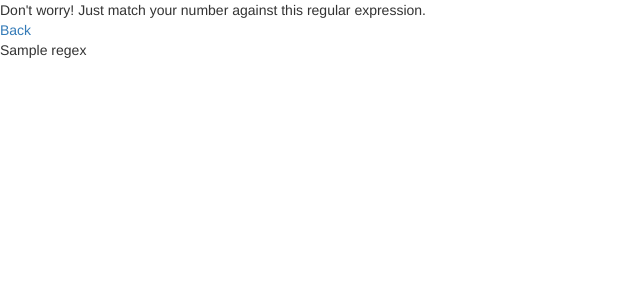
After one commit to alexirpan/divisibility-regex, a Flask app: template templates/regex.html in a window 1280 px wide. The commit adds this page. Shown: the top 300 px of the page, without its empty margins (0-640 px from the left). Run offline with Flask 2, Linux system fonts and the light colour scheme; the template is opened without the code that fills it: most values are stand-ins (such as "Sample title", 1, 10 or a date in 2020); some libraries are stand-ins or nearby versions.

Commit message:
All the data is going around correctly. Styling is awful though.

```diff
--- a/app.py
+++ b/app.py
@@ -14,15 +14,21 @@ def generate_regex():
     form = request.form
     if 'base' not in form or 'divisor' not in form:
         return 'Missing form fields'
-    if form['base'] not in ('b', 'd', 'h'):
+
+    base = form['base']
+    div = form['divisor']
+    if base not in ('binary', 'decimal', 'hexadecimal'):
         return 'Invalid base'
-    if form['divisor'] not in [str(i) for i in range(1,10)]:
+    if div not in [str(i) for i in range(1,10)]:
         return 'Invalid divisor'
 
-    div = int(form['divisor'])
+    div = int(div)
     dfa = divisibility_dfa.build_dfa(div)
     dfa.set_start(div)
-    return divisibility_dfa.dfa_to_regex(dfa, 0)
+    return render_template(
+        'regex.html',
+        regex=divisibility_dfa.dfa_to_regex(dfa, 0),
+    )
 
 
 import os
--- a/templates/index.html
+++ b/templates/index.html
@@ -11,9 +11,9 @@
 <form id="regex" class="form-inline" role="form" method="post" action="/regex">
     Help! I need to know if a
     <select class="form-control" name="base">
-        <option value="b">binary</option>
-        <option value="d">decimal</option>
-        <option value="h">hexadecimal</option>
+        <option value="binary">binary</option>
+        <option value="decimal">decimal</option>
+        <option value="hexadecimal">hexadecimal</option>
     </select>
     number is divisible by
     <select class="form-control" name="divisor">
--- /dev/null
+++ b/templates/regex.html
@@ -0,0 +1,12 @@
+<!doctype html>
+
+<!-- Yes I'm including all of Bootstrap for a dropdown menu. I know. -->
+
+<!-- Latest compiled and minified CSS -->
+<link rel="stylesheet" href="https://maxcdn.bootstrapcdn.com/bootstrap/3.3.6/css/bootstrap.min.css" integrity="sha384-1q8mTJOASx8j1Au+a5WDVnPi2lkFfwwEAa8hDDdjZlpLegxhjVME1fgjWPGmkzs7" crossorigin="anonymous">
+
+Don't worry! Just match your number against this regular expression.
+<br>
+<a href="/">Back</a>
+<br>
+{{regex}}
```
